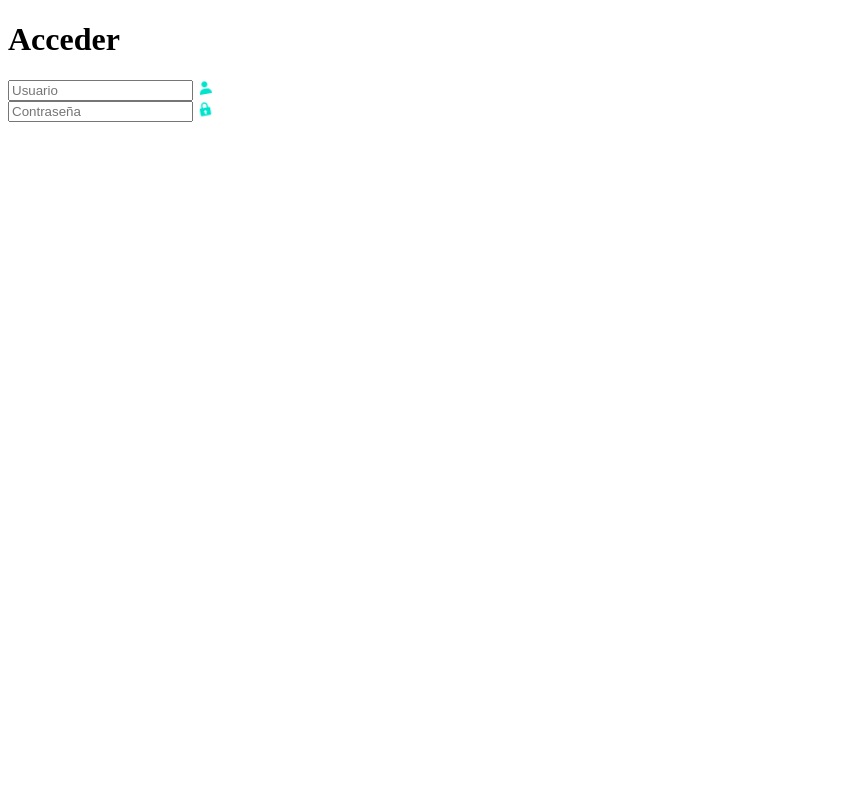
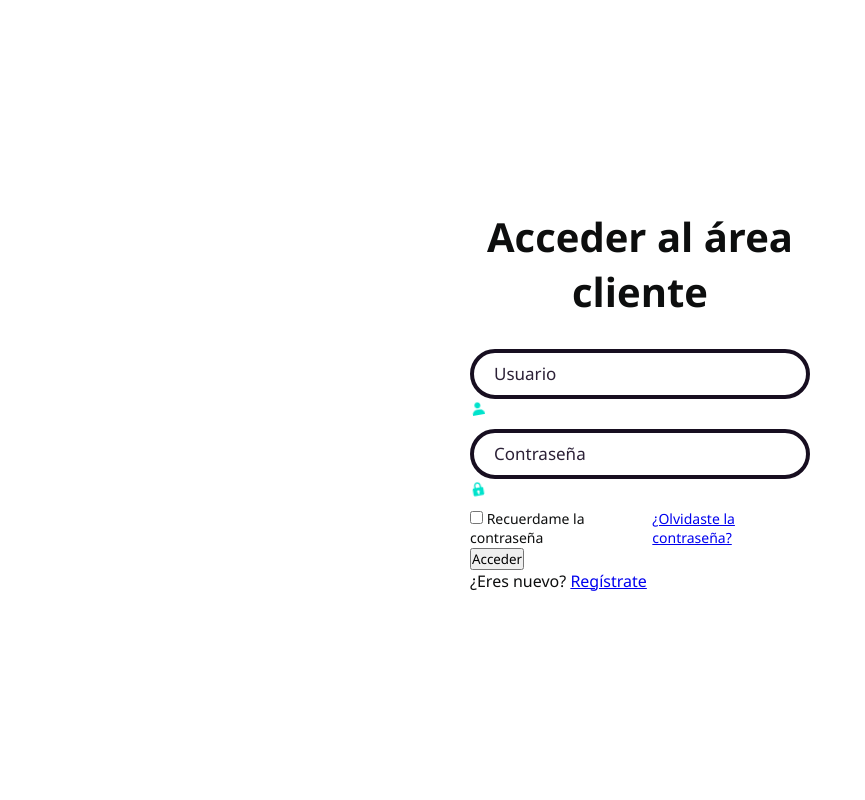
Before and after one commit to ZazzaElItaliano/RaboBank, a PHP site: page /login.php in a window 1280 px wide. Before the commit the part shown is almost empty. Shown: the whole page, without its empty margins (0-865 px from the left). Run offline with PHP 8.4, Linux system fonts and the light colour scheme.

Commit message:
subo parte del login y cambio nombre css

```diff
--- /dev/null
+++ b/estilos.css
@@ -0,0 +1,67 @@
+*{
+    margin: 0;
+    padding: 0;
+    box-sizing: border-box;
+   font-family:'Segoe UI', Tahoma, Geneva, Verdana, sans-serif;
+
+}
+
+body{
+    display: flex;
+    justify-content:center;
+    align-items: center;
+    min-height: 100vh;
+
+}
+
+.login{
+
+    width: 420px;
+    color: rgb(13, 14, 14);
+    border-radius: 10px;
+    padding: 30px 40px;
+}
+
+.login h1{
+    font-size: 40px;
+    text-align: center;
+}
+
+.login .caja-texto{
+    position: relative;
+    width: 100%;
+    height: 50px;
+    margin: 30px 0;
+}
+
+.caja-texto input{
+    width: 100%;
+    height:100%;
+    background-color: transparent;
+    border: none;
+    outline:none ;
+    border-radius: 40px;
+    font-size: 17px;
+    border: 4px solid rgb(23, 14, 32);
+    color:black;
+    padding: 20px 45px 20px 20px;
+}
+
+.caja-texto input::placeholder{
+    color:rgb(44, 33, 55);
+}
+
+caja-texto i{
+   position: absolute;
+   right: 20px;
+   top: 50%;
+   transform: translateY(-50%);
+   font-size: 22px;
+}
+
+.login .Recuerda-password{
+    display: flex;
+    justify-content: space-between;
+    font-size: 14px;
+    max-resolution: -15px 0 15px;
+}
--- a/login.php
+++ b/login.php
@@ -5,24 +5,38 @@
     <meta name="viewport" content="width=device-width, initial-scale=1.0">
     <link rel="icon" href="fotos\LOGODEF.svg" type="image/x-icon">
     <title>BancoRabo-login</title>
-    <link rel="stylesheet" href="style.css">
+    <link rel="stylesheet" href="estilos.css">
     <link href='https://unpkg.com/boxicons@2.1.4/css/boxicons.min.css' rel='stylesheet'>
 
 </head>
 <body>
-    <div class="wrapper">
+    <div class="login">
         <form action="submit">
-            <h1>Acceder</h1>
-            <div class="input-box">
+            <h1>Acceder al área cliente</h1>
+            <div class="caja-texto">
                 <input type="text" placeholder="Usuario">
                 <i class='bx bxs-user bx-tada' style='color:#00e3cc'></i>
             </div>
-            <div class="input-box">
+            <div class="caja-texto">
                 <input type="password" placeholder="Contraseña">
                 <i class='bx bxs-lock bx-flip-vertical bx-tada' style='color:#00e3cc'  ></i>
             </div>
 
+            <div class="Recuerda-password">
+               <label for="">
+                <input type="checkbox" name="" id="">
+                Recuerdame la contraseña
+               </label>
+               <a href="#">¿Olvidaste la contraseña?</a>
+            </div>
 
+            <button type="submit" class="boton">Acceder</button>
+
+            <div class="registro">
+
+            <p>¿Eres nuevo? <a href="registros.php" >Regístrate</a></p>
+
+            </div>
 
 
 
```
Also changed, not shown: style.css (deleted).
